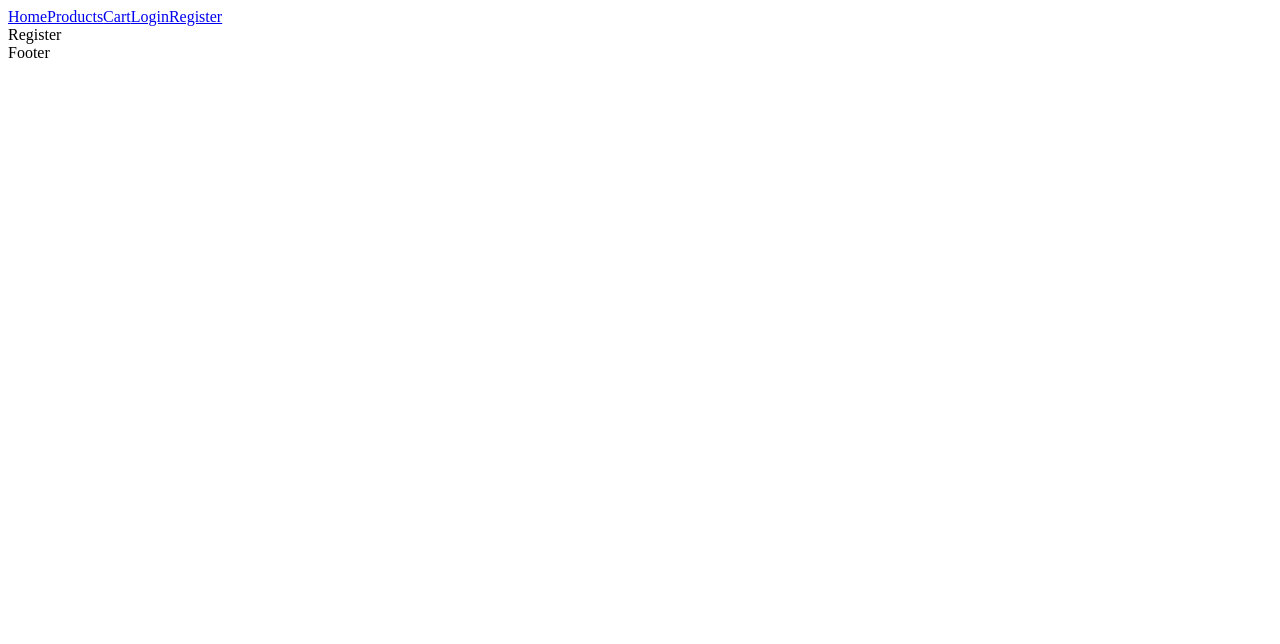
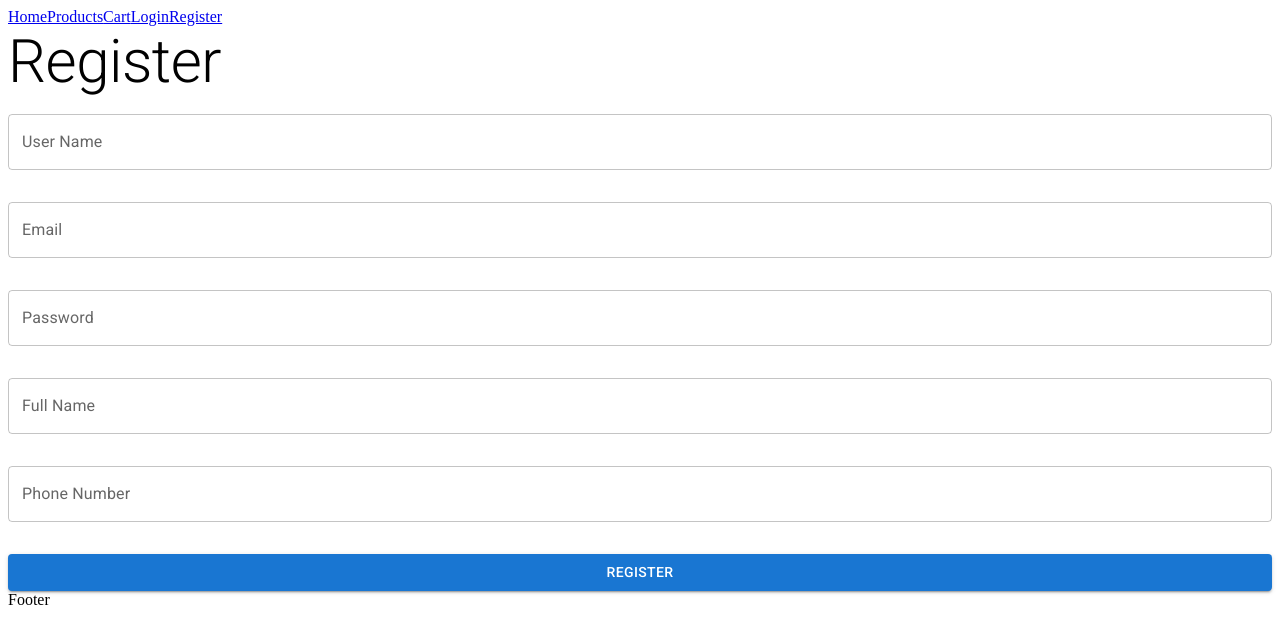
Before and after one commit to Ahmad-AlMasri1/Ecommerce-React-Project, a React (Vite) app: page /register in a window 1280 px wide. Shown: the top 644 px of the page. Built offline with nearby package versions, Linux system fonts and the light colour scheme.

Commit message:
Completion of the basic construction process at the registration page

```diff
--- a/src/main.jsx
+++ b/src/main.jsx
@@ -1,5 +1,9 @@
 import { StrictMode } from 'react'
 import { createRoot } from 'react-dom/client'
+import '@fontsource/roboto/300.css';
+import '@fontsource/roboto/400.css';
+import '@fontsource/roboto/500.css';
+import '@fontsource/roboto/700.css';
 import './index.css'
 import App from './App.jsx'
 
--- a/src/pages/register/Register.jsx
+++ b/src/pages/register/Register.jsx
@@ -1,7 +1,34 @@
 import React from 'react'
+import { Box , TextField, Typography , Button} from '@mui/material'
+import { useForm } from 'react-hook-form';
+import axios from 'axios';
+export default function Register() {
 
-export default function Register() {
+          const {register , handleSubmit} = useForm();
+          const RegisterForm = async(data)=>{
+            try{
+              const response = await axios.post(`${import.meta.env.VITE_BURL}/auth/Account/Register`,data)
+            }catch(err){
+              console.log(err);
+            }
+          }
+
   return (
-    <div>Register</div>
+    <Box component="section" >
+      <Typography component="h1" variant="h2">
+          Register
+      </Typography>
+
+      <Box onSubmit={handleSubmit(RegisterForm)} component="form" sx={{marginTop:2 , display:'flex' , gap:4 , flexDirection:'column'}}>
+          <TextField fullWidth {...register("User Name")} label="User Name" variant='outlined' />
+          <TextField fullWidth {...register("Email")} label="Email" variant='outlined' />
+          <TextField fullWidth {...register("Password")} label="Password" variant='outlined' />
+          <TextField fullWidth {...register("Full Name")} label="Full Name" variant='outlined' />
+          <TextField fullWidth {...register("Phone Number")} label="Phone Number" variant='outlined' />
+          <Button variant="contained" type="submit">
+            Register
+          </Button>
+      </Box>
+    </Box>
   )
 }
```
Also changed, not shown: package.json (+7 -0 lines), 2 other files (tests, documents, lock files or other folders).
